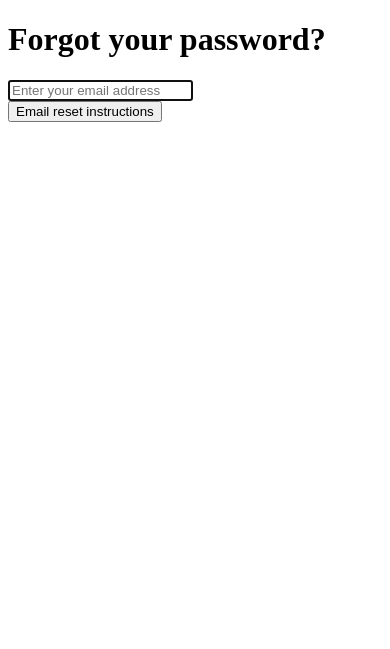
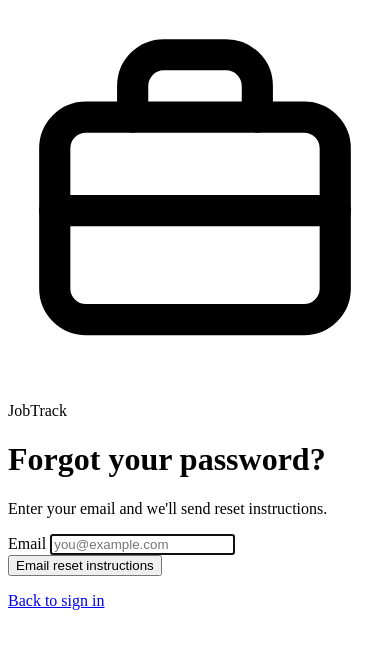
Before and after one commit to chernesk/jobtrack, a Rails app: page /passwords/new in a window 390 px wide. Shown: the top 649 px of the page. Run offline with Rails 7, Linux system fonts and the light colour scheme; parts of the project's set-up code (start-up, migrations or seed data) failed here and were passed over.

Commit message:
Restyle the sign-in and password pages
Co-Authored-By: Claude Sonnet 5.5 <noreply@anthropic.com>

```diff
--- a/app/frontend/entrypoints/application.css
+++ b/app/frontend/entrypoints/application.css
@@ -2,6 +2,7 @@
 
 /* The Rails layouts (ERB) carry Tailwind classes too, e.g. the <body> background. */
 @source "../../views";
+@source "../../helpers";
 
 /* Dark mode is class-based (not just the OS setting) so a toggle can override it.
    `dark:` utilities apply when <html> has the `dark` class. */
--- a/app/views/layouts/auth.html.erb
+++ b/app/views/layouts/auth.html.erb
@@ -1,7 +1,7 @@
 <!DOCTYPE html>
 <html>
   <head>
-    <title>Sign in · JobTrack</title>
+    <title><%= content_for(:title) || "Sign in" %> · JobTrack</title>
     <meta name="viewport" content="width=device-width,initial-scale=1">
     <meta name="color-scheme" content="light dark">
     <%= render "layouts/theme" %>
@@ -11,8 +11,28 @@
     <%= vite_stylesheet_tag "application" %>
   </head>
 
-  <body class="bg-slate-50 text-slate-900 antialiased dark:bg-slate-950 dark:text-slate-100">
+  <body class="min-h-screen bg-gradient-to-br from-indigo-50 via-slate-50 to-sky-50 text-slate-900 antialiased dark:from-slate-950 dark:via-slate-950 dark:to-indigo-950/60 dark:text-slate-100">
     <%# Plain Rails views (no Inertia page), so the React entrypoint is not loaded here. %>
-    <%= yield %>
+    <main class="mx-auto flex min-h-screen w-full max-w-md flex-col justify-center px-4 py-12">
+      <div class="mb-8 flex flex-col items-center text-center">
+        <span class="flex h-12 w-12 items-center justify-center rounded-2xl bg-indigo-600 text-white shadow-lg shadow-indigo-600/30" aria-hidden="true">
+          <svg viewBox="0 0 24 24" class="h-6 w-6" fill="none" stroke="currentColor" stroke-width="2" stroke-linecap="round" stroke-linejoin="round">
+            <rect x="3" y="7" width="18" height="13" rx="2"/><path d="M8 7V5a2 2 0 0 1 2-2h4a2 2 0 0 1 2 2v2"/><path d="M3 13h18"/>
+          </svg>
+        </span>
+        <p class="mt-4 text-2xl font-bold tracking-tight">JobTrack</p>
+        <h1 class="mt-1 text-slate-600 dark:text-slate-400"><%= content_for(:heading) %></h1>
+      </div>
+
+      <div class="rounded-2xl border border-slate-200 bg-white/90 p-6 shadow-xl shadow-slate-900/5 backdrop-blur sm:p-8 dark:border-slate-800 dark:bg-slate-900/80 dark:shadow-black/30">
+        <% if flash[:alert] %>
+          <div role="alert" class="mb-5 rounded-lg border border-red-200 bg-red-50 px-3 py-2 text-sm text-red-800 dark:border-red-900 dark:bg-red-950/60 dark:text-red-200"><%= flash[:alert] %></div>
+        <% end %>
+        <% if flash[:notice] %>
+          <div role="status" class="mb-5 rounded-lg border border-emerald-200 bg-emerald-50 px-3 py-2 text-sm text-emerald-800 dark:border-emerald-900 dark:bg-emerald-950/60 dark:text-emerald-200"><%= flash[:notice] %></div>
+        <% end %>
+        <%= yield %>
+      </div>
+    </main>
   </body>
 </html>
--- a/app/views/passwords/new.html.erb
+++ b/app/views/passwords/new.html.erb
@@ -1,8 +1,14 @@
-<h1>Forgot your password?</h1>
+<% content_for :title, "Reset password" %>
+<% content_for :heading, "Forgot your password?" %>
 
-<%= tag.div(flash[:alert], style: "color:red") if flash[:alert] %>
+<p class="mb-5 text-sm text-slate-600 dark:text-slate-400">Enter your email and we'll send reset instructions.</p>
 
-<%= form_with url: passwords_path do |form| %>
-  <%= form.email_field :email_address, required: true, autofocus: true, autocomplete: "username", placeholder: "Enter your email address", value: params[:email_address] %><br>
-  <%= form.submit "Email reset instructions" %>
+<%= form_with url: passwords_path, class: "space-y-5" do |form| %>
+  <div>
+    <%= form.label :email_address, "Email", class: AuthHelper::AUTH_LABEL %>
+    <%= form.email_field :email_address, required: true, autofocus: true, autocomplete: "username",
+          placeholder: "you@example.com", value: params[:email_address], class: AuthHelper::AUTH_INPUT %>
+  </div>
+  <%= form.submit "Email reset instructions", class: AuthHelper::AUTH_BUTTON %>
+  <p class="text-center text-sm"><%= link_to "Back to sign in", new_session_path, class: AuthHelper::AUTH_LINK %></p>
 <% end %>
```
Also changed, not shown: app/helpers/auth_helper.rb (added, +12 -0 lines), app/views/passwords/edit.html.erb (+12 -7 lines), app/views/sessions/new.html.erb (+15 -9 lines), spec/requests/sessions_spec.rb (+13 -0 lines).
